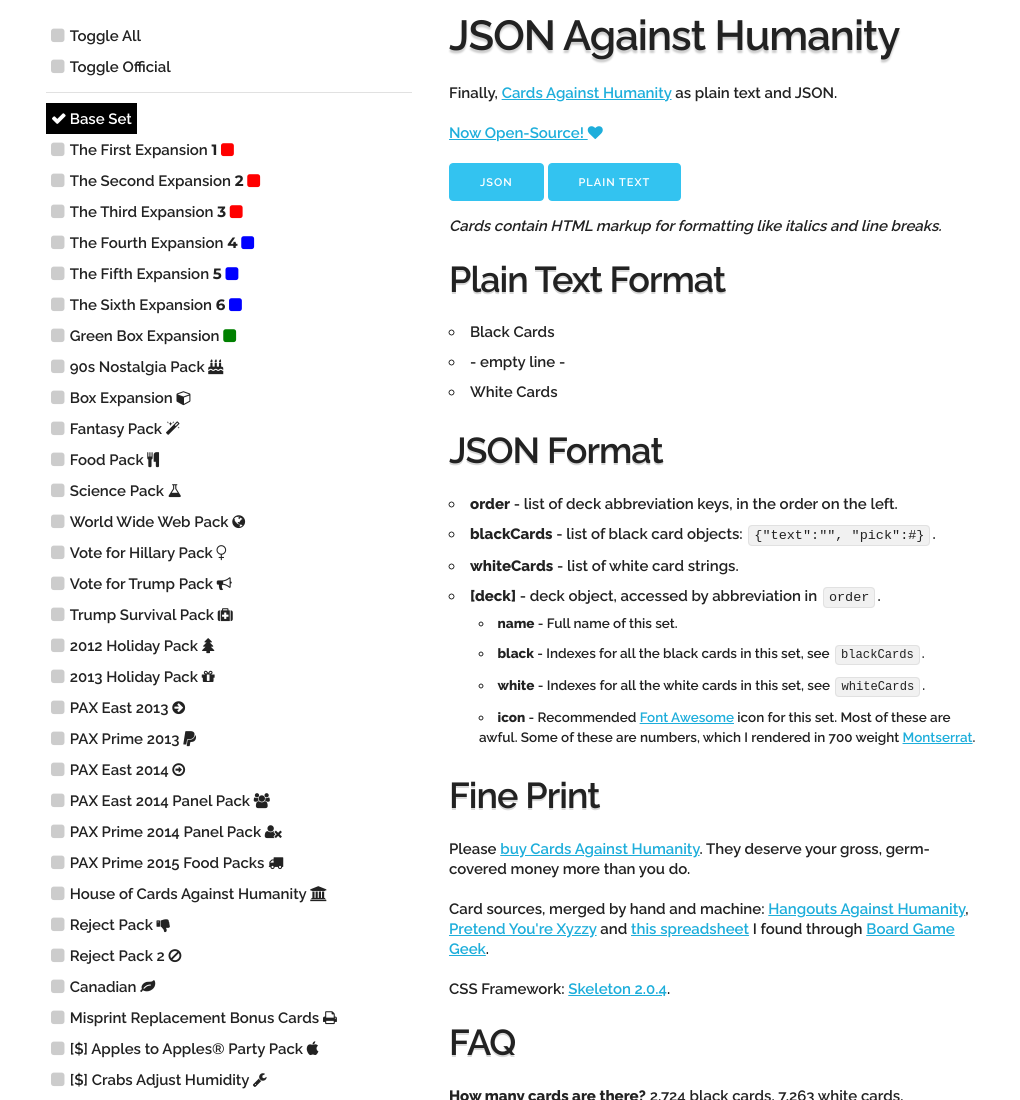
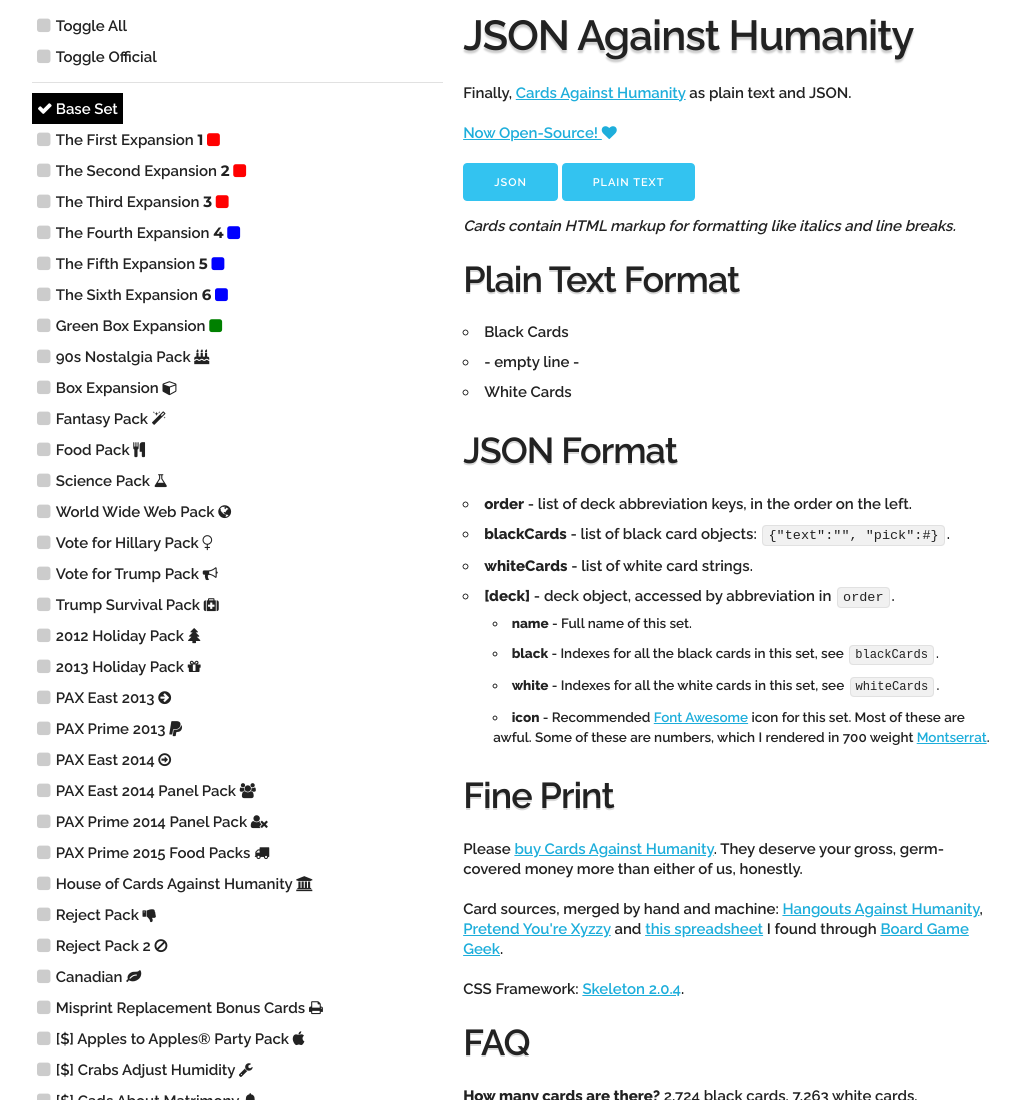
Before and after one commit to crhallberg/json-against-humanity, a plain HTML site: page web/index.html in a window 1280 px wide. Shown: the top 1100 px of the page, without its empty margins (129-1149 px from the left). Drawn offline with Linux system fonts and the light colour scheme.

Commit message:
Simplify stylings.

```diff
--- a/web/index.html
+++ b/web/index.html
@@ -14,35 +14,40 @@
     <link href='css/vendor/tooltip.only.css' rel='stylesheet' type='text/css'>
     <style>
       body {
-        padding: 1rem 0;
-        text-align: center;
         line-height: 2rem;
       }
+      .container {
+        display: flex;
+        max-width: 1200px;
+        padding: 0;
+      }
+      .col {
+        padding-left: 1rem;
+        padding-right: 1rem;
+      }
+      .left-column {
+        flex: 0 2 100%;
+        line-height: 2.5rem;
+      }
+      .right-column { flex: 0 1 100%; }
+
       .hidden { display: none; }
-      .container { padding: 0; }
-      .columns { text-align: left; }
-      .chex label {
-        padding-left: .5rem;
-        padding-right: .5rem;
-        white-space: nowrap;
-      }
+      .show-desktop { display: none; }
       .fa-number {
         font-family: "Montserrat";
+        font-style: normal;
         font-weight: 700;
       }
       .red { color: red; }
       .blue { color: blue; }
       .green { color: green; }
-      .left-column {
-        padding: 1rem 0;
-        line-height: 2.5rem;
-      }
+
       h2 { text-shadow: 0 3px 2px rgba(0,0,0,.2); }
       h3 { text-shadow: 0 2px 0 rgba(0,0,0,.15); }
       hr { margin: 1rem 0; }
       label { margin: 0; }
       p { margin-bottom: 2rem; }
-      .show-desktop { display: none; }
+
       @media (min-width: 550px) {
         ul { line-height: 2rem; }
         ul ul { margin: .5rem 0 .5rem 3rem; }
@@ -55,6 +60,13 @@
       }
       @media (min-width: 750px) {
         body { padding: 1rem; }
+      }
+
+      /* Chex */
+      .chex label {
+        padding-left: .5rem;
+        padding-right: .5rem;
+        white-space: nowrap;
       }
 
       /* Tooltip */
@@ -73,7 +85,7 @@
         <input type="submit" name="type" value="Plain Text" class="button-primary"/>
       </div>
       <div class="container">
-        <div class="left-column five columns">
+        <div class="left-column col">
           <div class="top-toggles hidden">
             <div class="chex">
               <input type="checkbox" class="toggle" onChange="toggle(this)" id="toggle-all" />
@@ -88,7 +100,7 @@
           <div id="deck-list">Loading...</div>
           <hr class="show-mobile"/>
         </div>
-        <div class="seven columns">
+        <div class="right-column col">
           <div class="show-desktop">
             <h2>JSON Against Humanity</h2>
             <p>Finally, <a href="https://cardsagainsthumanity.com/">Cards Against Humanity</a> as plain text and JSON.</p>
@@ -118,7 +130,7 @@
             </li>
           </ul>
           <h3>Fine Print</h3>
-          <p>Please <a href="https://store.cardsagainsthumanity.com/">buy Cards Against Humanity</a>. They deserve your gross, germ-covered money more than you do.</p>
+          <p>Please <a href="https://store.cardsagainsthumanity.com/">buy Cards Against Humanity</a>. They deserve your gross, germ-covered money more than either of us, honestly.</p>
           <p>Card sources, merged by hand and machine: <a href="https://github.com/samurailink3/hangouts-against-humanity">Hangouts Against Humanity</a>, <a href="https://pyx-3.pretendyoure.xyz/zy/viewcards.jsp">Pretend You're Xyzzy</a> and <a href="https://docs.google.com/spreadsheet/ccc?key=0Ajv9fdKngBJ_dHFvZjBzZDBjTE16T3JwNC0tRlp6Wnc&usp=sharing#gid=55">this spreadsheet</a> I found through <a href="https://boardgamegeek.com/">Board Game Geek</a>.</p>
           <p>CSS Framework: <a href="https://getskeleton.com/">Skeleton 2.0.4</a>.</p>
 
```
